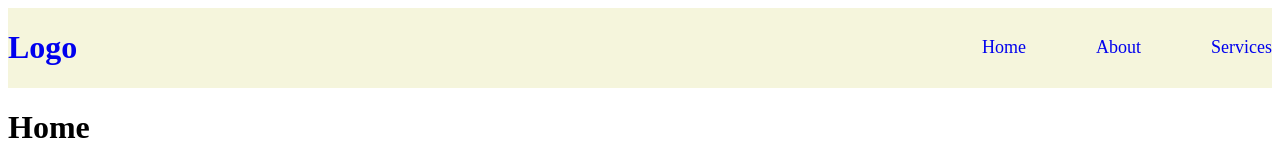
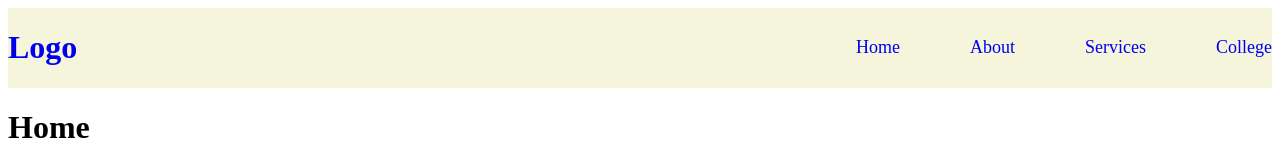
Before and after one commit to Nasir-afridi/React-Routing, a React (Vite) app in the folder react routing/: page / in a window 1280 px wide. Shown: the top 160 px of the page. Built offline with nearby package versions, Linux system fonts and the light colour scheme.

Commit message:
added the link of college page in the navbar

```diff
--- a/react routing/src/Navbar.jsx
+++ b/react routing/src/Navbar.jsx
@@ -25,6 +25,11 @@ const Links = () => {
               Services
             </Link>
           </li>
+          <li>
+            <Link to="/college" className="link">
+              College
+            </Link>
+          </li>
         </ul>
       </div>
     </div>
```
